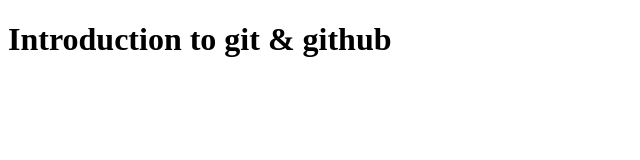
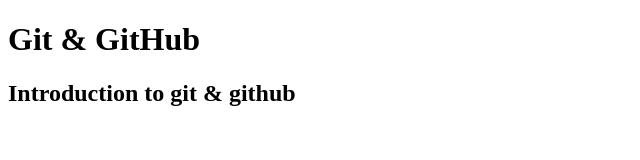
Before and after one commit to hammzyy/git-tutorial, a plain HTML site: page index.html in a window 1280 px wide. Shown: the whole page, without its empty margins (0-640 px from the left). Drawn offline with Linux system fonts and the light colour scheme.

Commit message:
added second heading

```diff
--- a/index.html
+++ b/index.html
@@ -8,7 +8,8 @@
 </head>
 <body>
 
-    <h1>Introduction to git & github</h1>
+    <h1>Git & GitHub</h1>
+    <h2>Introduction to git & github</h2>
 
 </body>
 </html>
```
